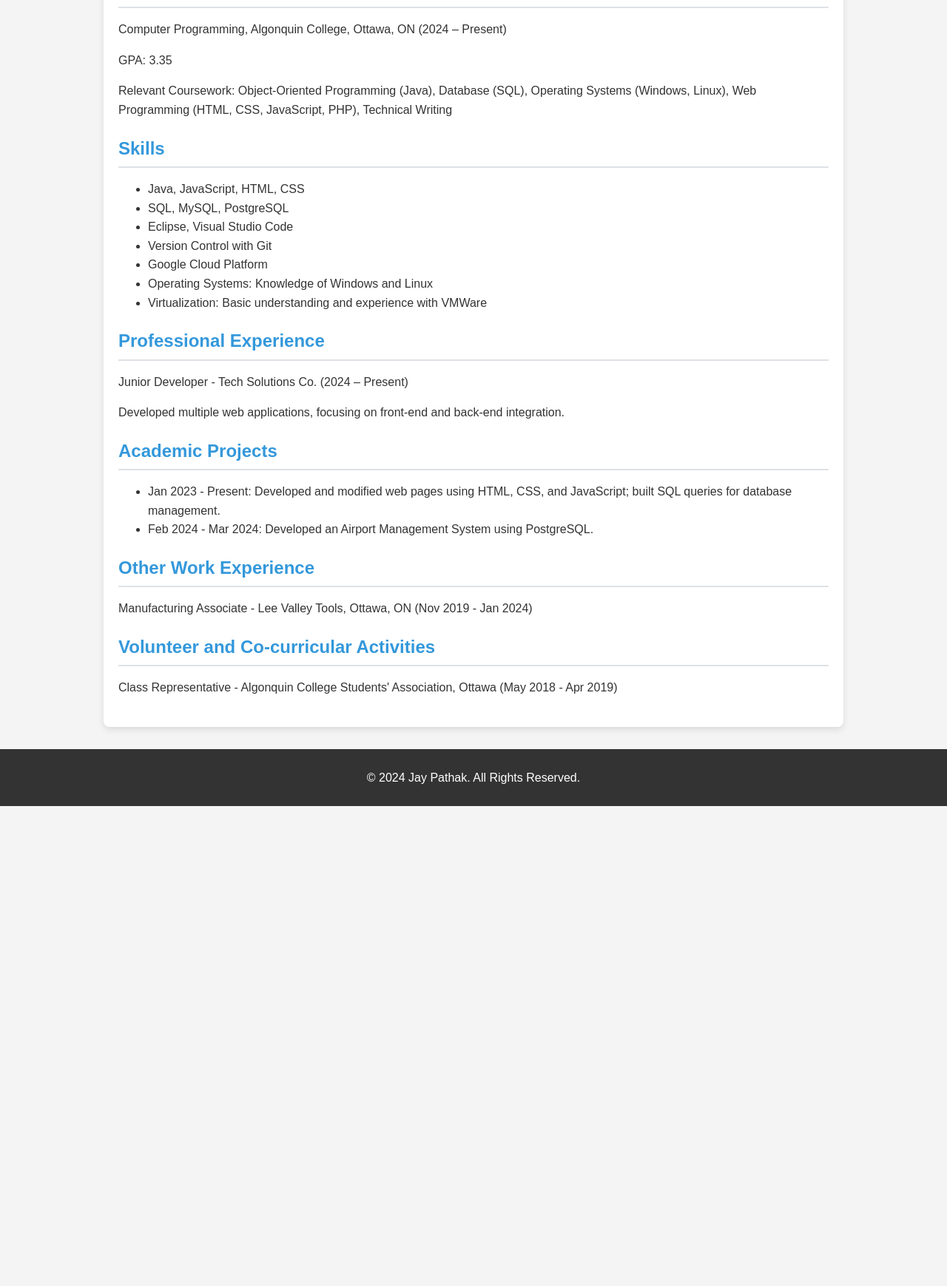
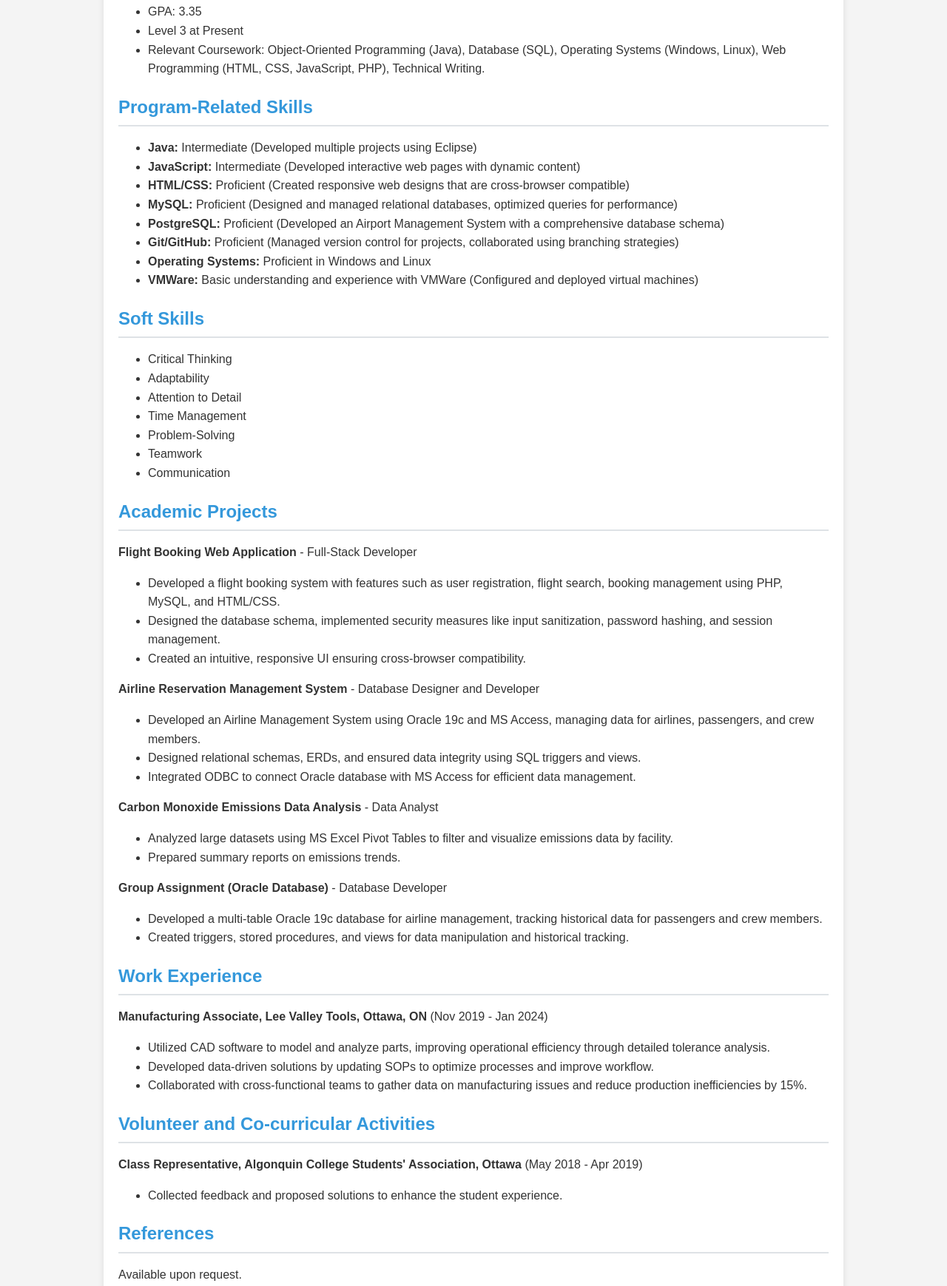
Before and after one commit to JayCP1993/Resume-Portfolio, a plain HTML site: page resume.html in a window 1280 px wide. Shown: the part 470-2209 px from the top of the page at 74% size. Before the commit the page ends 1560 px from the top, so only its background shows below. Drawn offline with Linux system fonts and the light colour scheme.

Commit message:
Update resume.html

```diff
--- a/resume.html
+++ b/resume.html
@@ -1,18 +1,9 @@
-<!--
-  File name: resume.html
-  Author: Jay Pathak
-  Course: CST8285_322
-  Due Date: 7 July 2024
-  Professor: Alem Legesse
-  Purpose: This file serves as the resume page for the personal portfolio website, detailing the user's contact information, career summary, work experience, skills, and education.
--->
 <!DOCTYPE html>
 <html lang="en">
 <head>
     <meta charset="UTF-8">
     <meta name="viewport" content="width=device-width, initial-scale=1.0">
     <title>Resume - Jay Pathak</title>
-    <!-- Link to external CSS file for styling -->
     <link rel="stylesheet" href="css/styles.css">
 </head>
 <body>
@@ -20,7 +11,6 @@
     <header>
         <nav>
             <ul>
-                <!-- Navigation links to different pages -->
                 <li><a href="index.html">Home</a></li>
                 <li><a href="resume.html" class="active">Resume</a></li>
                 <li><a href="projects.html">Projects</a></li>
@@ -28,70 +18,118 @@
             </ul>
         </nav>
     </header>
+
     <!-- Main content section -->
     <main>
-        <!-- Personal contact information -->
-        <section id="personal-info">
+        <!-- Contact Information -->
+        <section id="contact-info">
             <h2>Contact Information</h2>
+            <p><strong>Name:</strong> Jay Pathak</p>
             <p><strong>Phone:</strong> 613-899-1595</p>
             <p><strong>Email:</strong> <a href="mailto:path0027@algonquinlive.com">path0027@algonquinlive.com</a></p>
-            <p><strong>LinkedIn:</strong> <a href="https://www.linkedin.com/in/jay-pathak-8465242b1" target="_blank">jay-pathak-8465242b1</a></p>
+            <p><strong>LinkedIn:</strong> <a href="https://www.linkedin.com/in/jay-pathak-8465242b1" target="_blank">linkedin.com/in/jay-pathak-8465242b1</a></p>
         </section>
-        <!-- Summary or objective -->
-        <section id="summary">
-            <h2>Summary</h2>
-            <p>A dedicated and driven developer seeking to leverage programming and problem-solving skills to contribute to innovative projects.</p>
-        </section>
-        <!-- Educational background -->
+
+        <!-- Education -->
         <section id="education">
             <h2>Education</h2>
-            <p>Computer Programming, Algonquin College, Ottawa, ON (2024 – Present)</p>
-            <p>GPA: 3.35</p>
-            <p>Relevant Coursework: Object-Oriented Programming (Java), Database (SQL), Operating Systems (Windows, Linux), Web Programming (HTML, CSS, JavaScript, PHP), Technical Writing</p>
-        </section>
-        <!-- Skills -->
-        <section id="skills">
-            <h2>Skills</h2>
+            <p><strong>Computer Programming, Algonquin College, Ottawa, ON</strong> (2024 - Present)</p>
             <ul>
-                <li>Java, JavaScript, HTML, CSS</li>
-                <li>SQL, MySQL, PostgreSQL</li>
-                <li>Eclipse, Visual Studio Code</li>
-                <li>Version Control with Git</li>
-                <li>Google Cloud Platform</li>
-                <li>Operating Systems: Knowledge of Windows and Linux</li>
-                <li>Virtualization: Basic understanding and experience with VMWare</li>
+                <li>GPA: 3.35</li>
+                <li>Level 3 at Present</li>
+                <li>Relevant Coursework: Object-Oriented Programming (Java), Database (SQL), Operating Systems (Windows, Linux), Web Programming (HTML, CSS, JavaScript, PHP), Technical Writing.</li>
             </ul>
         </section>
-        <!-- Professional experience -->
-        <section id="experience">
-            <h2>Professional Experience</h2>
-            <p>Junior Developer - Tech Solutions Co. (2024 – Present)</p>
-            <p>Developed multiple web applications, focusing on front-end and back-end integration.</p>
+
+        <!-- Program-Related Skills -->
+        <section id="skills">
+            <h2>Program-Related Skills</h2>
+            <ul>
+                <li><strong>Java:</strong> Intermediate (Developed multiple projects using Eclipse)</li>
+                <li><strong>JavaScript:</strong> Intermediate (Developed interactive web pages with dynamic content)</li>
+                <li><strong>HTML/CSS:</strong> Proficient (Created responsive web designs that are cross-browser compatible)</li>
+                <li><strong>MySQL:</strong> Proficient (Designed and managed relational databases, optimized queries for performance)</li>
+                <li><strong>PostgreSQL:</strong> Proficient (Developed an Airport Management System with a comprehensive database schema)</li>
+                <li><strong>Git/GitHub:</strong> Proficient (Managed version control for projects, collaborated using branching strategies)</li>
+                <li><strong>Operating Systems:</strong> Proficient in Windows and Linux</li>
+                <li><strong>VMWare:</strong> Basic understanding and experience with VMWare (Configured and deployed virtual machines)</li>
+            </ul>
         </section>
-        <!-- Academic projects -->
+
+        <!-- Soft Skills -->
+        <section id="soft-skills">
+            <h2>Soft Skills</h2>
+            <ul>
+                <li>Critical Thinking</li>
+                <li>Adaptability</li>
+                <li>Attention to Detail</li>
+                <li>Time Management</li>
+                <li>Problem-Solving</li>
+                <li>Teamwork</li>
+                <li>Communication</li>
+            </ul>
+        </section>
+
+        <!-- Academic Projects -->
         <section id="projects">
             <h2>Academic Projects</h2>
+            <p><strong>Flight Booking Web Application</strong> - Full-Stack Developer</p>
             <ul>
-                <li>Jan 2023 - Present: Developed and modified web pages using HTML, CSS, and JavaScript; built SQL queries for database management.</li>
-                <li>Feb 2024 - Mar 2024: Developed an Airport Management System using PostgreSQL.</li>
+                <li>Developed a flight booking system with features such as user registration, flight search, booking management using PHP, MySQL, and HTML/CSS.</li>
+                <li>Designed the database schema, implemented security measures like input sanitization, password hashing, and session management.</li>
+                <li>Created an intuitive, responsive UI ensuring cross-browser compatibility.</li>
+            </ul>
+
+            <p><strong>Airline Reservation Management System</strong> - Database Designer and Developer</p>
+            <ul>
+                <li>Developed an Airline Management System using Oracle 19c and MS Access, managing data for airlines, passengers, and crew members.</li>
+                <li>Designed relational schemas, ERDs, and ensured data integrity using SQL triggers and views.</li>
+                <li>Integrated ODBC to connect Oracle database with MS Access for efficient data management.</li>
+            </ul>
+
+            <p><strong>Carbon Monoxide Emissions Data Analysis</strong> - Data Analyst</p>
+            <ul>
+                <li>Analyzed large datasets using MS Excel Pivot Tables to filter and visualize emissions data by facility.</li>
+                <li>Prepared summary reports on emissions trends.</li>
+            </ul>
+
+            <p><strong>Group Assignment (Oracle Database)</strong> - Database Developer</p>
+            <ul>
+                <li>Developed a multi-table Oracle 19c database for airline management, tracking historical data for passengers and crew members.</li>
+                <li>Created triggers, stored procedures, and views for data manipulation and historical tracking.</li>
             </ul>
         </section>
-        <!-- Other work experience -->
-        <section id="other-experience">
-            <h2>Other Work Experience</h2>
-            <p>Manufacturing Associate - Lee Valley Tools, Ottawa, ON (Nov 2019 - Jan 2024)</p>
+
+        <!-- Work Experience -->
+        <section id="work-experience">
+            <h2>Work Experience</h2>
+            <p><strong>Manufacturing Associate, Lee Valley Tools, Ottawa, ON</strong> (Nov 2019 - Jan 2024)</p>
+            <ul>
+                <li>Utilized CAD software to model and analyze parts, improving operational efficiency through detailed tolerance analysis.</li>
+                <li>Developed data-driven solutions by updating SOPs to optimize processes and improve workflow.</li>
+                <li>Collaborated with cross-functional teams to gather data on manufacturing issues and reduce production inefficiencies by 15%.</li>
+            </ul>
         </section>
-        <!-- Volunteer and co-curricular activities -->
+
+        <!-- Volunteer and Co-curricular Activities -->
         <section id="volunteer">
             <h2>Volunteer and Co-curricular Activities</h2>
-            <p>Class Representative - Algonquin College Students' Association, Ottawa (May 2018 - Apr 2019)</p>
+            <p><strong>Class Representative, Algonquin College Students' Association, Ottawa</strong> (May 2018 - Apr 2019)</p>
+            <ul>
+                <li>Collected feedback and proposed solutions to enhance the student experience.</li>
+            </ul>
+        </section>
+
+        <!-- References -->
+        <section id="references">
+            <h2>References</h2>
+            <p>Available upon request.</p>
         </section>
     </main>
+
     <!-- Footer section -->
     <footer>
         <p>© 2024 Jay Pathak. All Rights Reserved.</p>
     </footer>
-    <!-- Link to external JavaScript file for functionality -->
-    <script src="js/script.js"></script>
 </body>
 </html>
```
